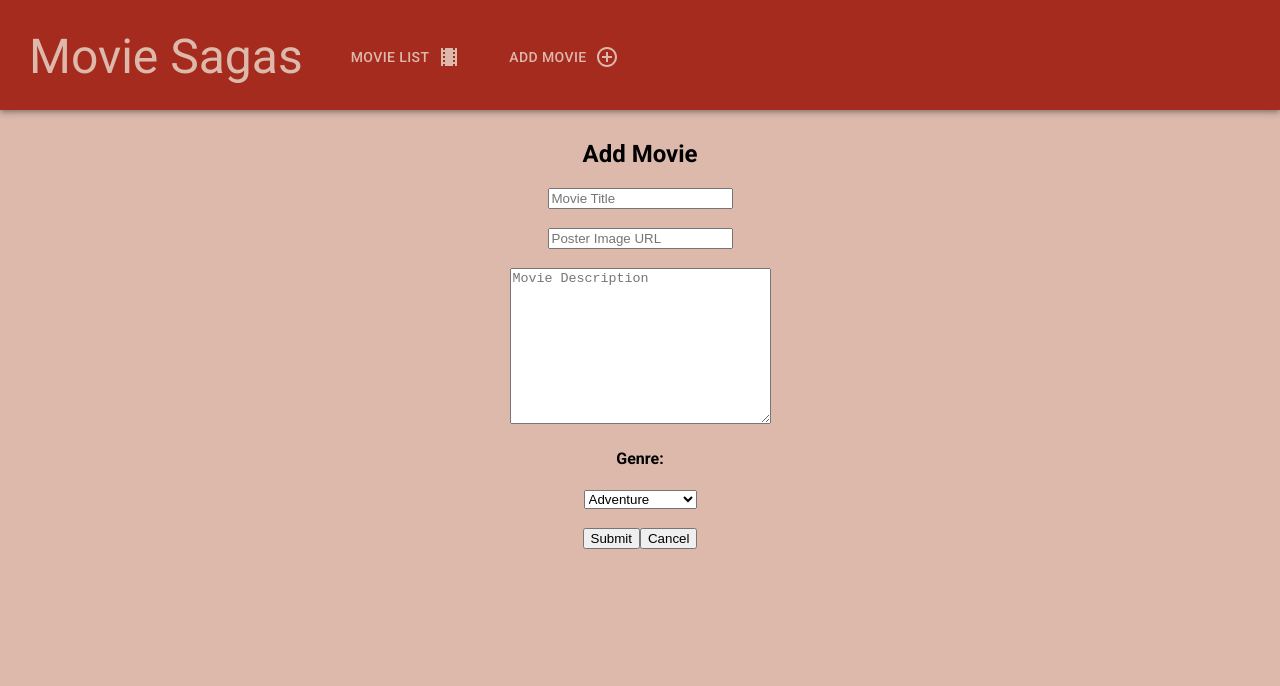
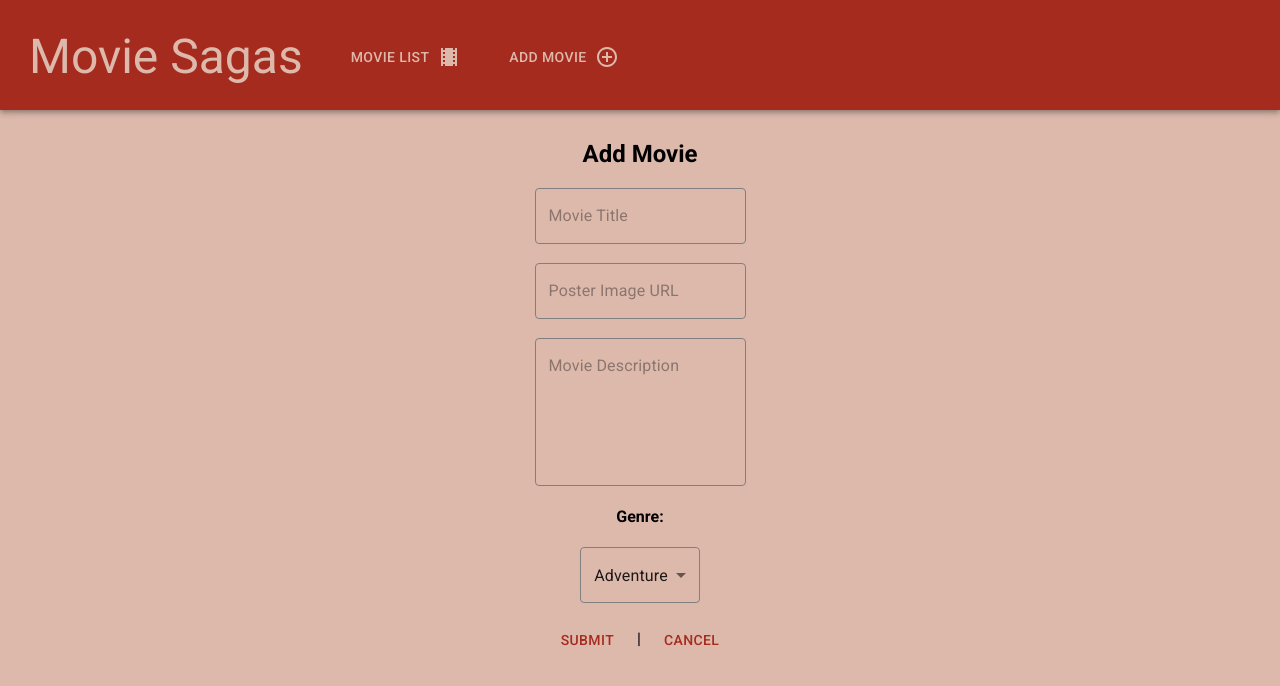
Before and after one commit to erichengler/weekend-movie-sagas, a React (Create React App) app: page /#/form in a window 1280 px wide. Shown: the top 686 px of the page. Built offline with nearby package versions, Linux system fonts and the light colour scheme.

Commit message:
added styling to form page. having issue with onChange and TextField styling

```diff
--- a/src/components/MovieDetails/MovieDetails.jsx
+++ b/src/components/MovieDetails/MovieDetails.jsx
@@ -47,16 +47,16 @@ function MovieDetails() {
             <br />
             <Grid container spacing={0} justifyContent='center'>
                 <Card variant="outlined" sx={{
-                    width: '900px', height: '610px', boxShadow: 4,
+                    width: '900px', height: '593px', boxShadow: 4,
                     backgroundColor: 'rgba(166,43,31,0.2)'
                 }}>
                     <br />
                     <Grid container>
                         {/* Movie Poster Image */}
-                        <Grid item xs={5.5}>
+                        <Grid item xs={5}>
                             <CardMedia sx={{
-                                marginLeft: '30px', marginTop: '25px',
-                                width: '375px', height: '525px'
+                                marginLeft: '30px', marginTop: '10px',
+                                height: '535px'
                             }}
                                 image={movies[id - 1].poster}
                                 title={movies[id - 1].title}
@@ -65,7 +65,9 @@ function MovieDetails() {
                         </Grid>
                         {/* Title, genres and description */}
                         <Grid item xs={6}>
-                            <CardContent sx={{ textAlign: 'left' }}
+                            <CardContent sx={{
+                                textAlign: 'left', marginTop: '-10px',
+                                marginRight: '-65px' }}
                             >
                                 <Typography variant="h5">
                                     <u>{movies[id - 1].title}</u>
@@ -74,16 +76,13 @@ function MovieDetails() {
                                     {
                                         genresForMovie.map(genre => {
                                             return <span key={genre.id}>
-                                                <i>•{genre.name}&nbsp;&nbsp;</i>
+                                                <i>•&nbsp;{genre.name}&nbsp;</i>
                                             </span>
                                         })
                                     }
                                 </Typography>
                                 <br />
-                                <Typography fontSize='medium' sx={{
-                                    marginRight: '-35px', textAlign: 'left',
-                                }}
-                                >
+                                <Typography fontSize='medium'>
                                     {movies[id - 1].description}
                                 </Typography>
                             </CardContent>
--- a/src/components/MovieForm/MovieForm.jsx
+++ b/src/components/MovieForm/MovieForm.jsx
@@ -1,8 +1,32 @@
 import { useHistory } from "react-router-dom";
 import React, { useState } from 'react';
 import { useDispatch } from 'react-redux';
+// MUI Imports
+import { styled } from '@mui/material/styles';
+import TextField from '@mui/material/TextField';
+import MenuItem from '@mui/material/MenuItem';
+import Button from '@mui/material/Button';
 
 function MovieForm() {
+    // ------- START of TextField CSS -------
+    const CssTextField = styled(TextField)({
+        '& label.Mui-focused': {
+            color: '#A62B1F',
+        },
+        '& .MuiOutlinedInput-root': {
+            '& fieldset': {
+                borderColor: 'grey',
+            },
+            '&:hover fieldset': {
+                borderColor: 'black',
+            },
+            '&.Mui-focused fieldset': {
+                borderColor: '#A62B1F',
+            },
+        },
+    });
+    // ------- END of TextField CSS -------
+
     let [newMovie, setMovie] = useState({
         title: '', poster: '', description: '', genre_id: '1'
     })
@@ -15,7 +39,6 @@ function MovieForm() {
         event.preventDefault();
         history.push('/')
     }
-
 
     // --------- START of handleChange ---------
     const handleTitleChange = (event) => {
@@ -32,7 +55,6 @@ function MovieForm() {
     }
     // --------- END of handleChange ---------
 
-
     // Adds movie to the database and returns user to movie list view
     const addMovie = (event) => {
         event.preventDefault();
@@ -44,39 +66,56 @@ function MovieForm() {
     return (
         <>
             <h2>Add Movie</h2>
-            <form  onSubmit={addMovie}>
-                <input type="text" placeholder="Movie Title"
+            <form onSubmit={addMovie}>
+                {/* Title Input */}
+                <CssTextField placeholder="Movie Title"
                     required onChange={handleTitleChange}
                 />
                 <br /><br />
-                <input
-                    type="text" placeholder="Poster Image URL"
+                {/* Image URL Input */}
+                <CssTextField
+                    placeholder="Poster Image URL"
                     required onChange={handlePosterChange}
                 />
                 <br /><br />
-                <textarea
+                {/* Description Input */}
+                <CssTextField
+                    placeholder="Movie Description"
+                    rows="5" multiline maxRows={5} required
                     onChange={handleDescChange}
-                    placeholder="Movie Description"
-                    rows="10" cols="30" required>
-                </textarea>
+                />
+                {/* Genre Select */}
                 <h4>Genre:</h4>
-                <select onChange={handleGenreChange}>
-                    <option value="1">Adventure</option>
-                    <option value="2">Animated</option>
-                    <option value="3">Biographical</option>
-                    <option value="4">Comedy</option>
-                    <option value="5">Disaster</option>
-                    <option value="6">Drama</option>
-                    <option value="7">Epic</option>
-                    <option value="8">Fantasy</option>
-                    <option value="9">Romantic</option>
-                    <option value="10">Science Fiction</option>
-                    <option value="11">Space-Opera</option>
-                    <option value="12">Superhero</option>
-                </select>
+                <CssTextField select onChange={handleGenreChange}
+                    defaultValue="1"
+                >
+                    <MenuItem value="1">Adventure</MenuItem>
+                    <MenuItem value="2">Animated</MenuItem>
+                    <MenuItem value="3">Biographical</MenuItem>
+                    <MenuItem value="4">Comedy</MenuItem>
+                    <MenuItem value="5">Disaster</MenuItem>
+                    <MenuItem value="6">Drama</MenuItem>
+                    <MenuItem value="7">Epic</MenuItem>
+                    <MenuItem value="8">Fantasy</MenuItem>
+                    <MenuItem value="9">Musical</MenuItem>
+                    <MenuItem value="10">Romantic</MenuItem>
+                    <MenuItem value="11">Science Fiction</MenuItem>
+                    <MenuItem value="12">Space-Opera</MenuItem>
+                    <MenuItem value="13">Superhero</MenuItem>
+                </CssTextField>
                 <br /><br />
-                <input type="submit" />
-                <button onClick={backToList}>Cancel</button>
+                {/* Buttons */}
+                <Button type="submit"
+                    sx={{ color: '#A62B1F', marginRight: '15px' }}
+                >
+                    Submit
+                </Button>
+                |
+                <Button onClick={backToList}
+                    sx={{ color: '#A62B1F', marginLeft: '15px' }}
+                >
+                    Cancel
+                </Button>
             </form>
 
         </>
```
Also changed, not shown: 1 other file (tests, documents, lock files or other folders).
